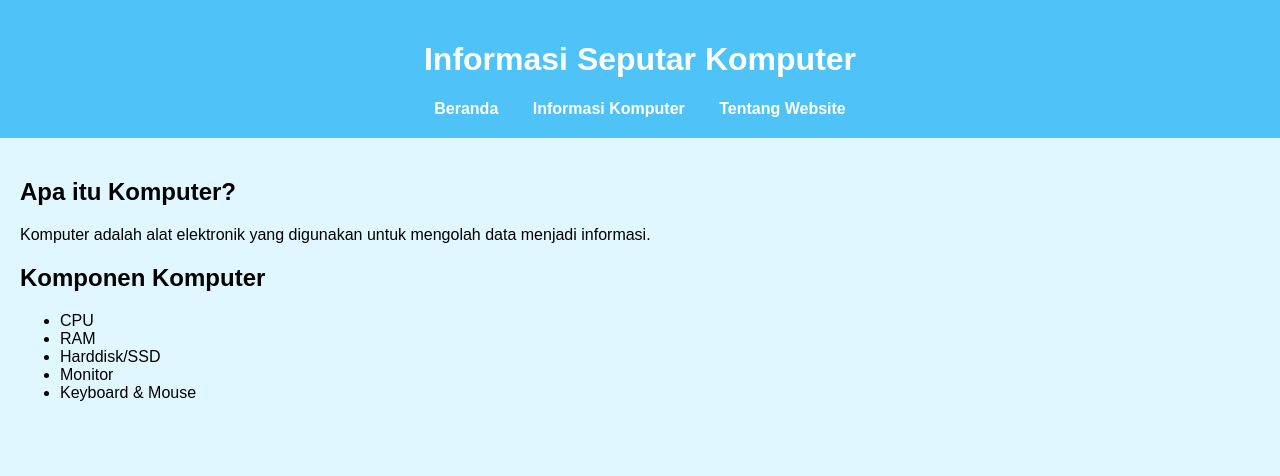
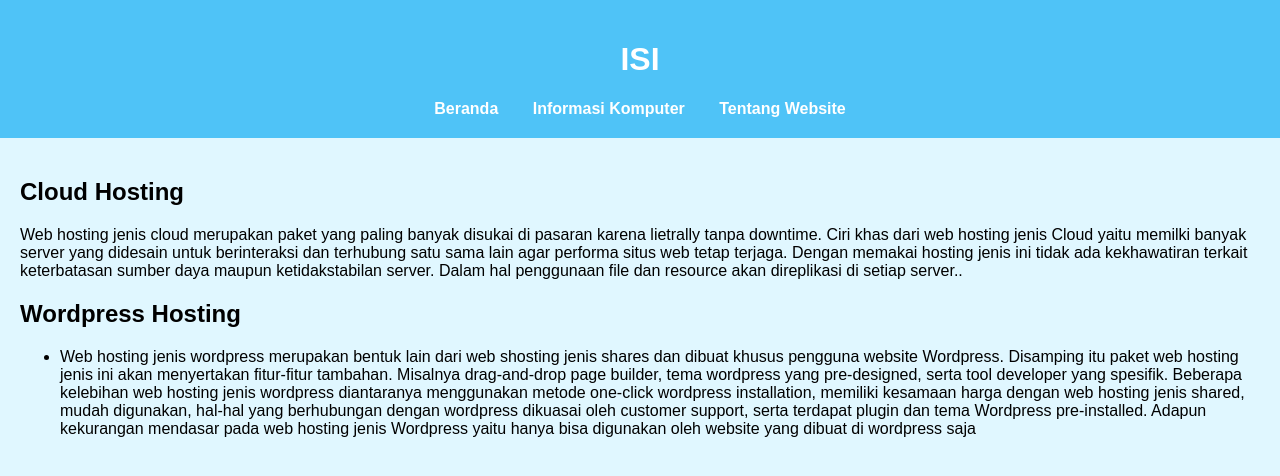
Before and after one commit to adiptyaa/adiptya, a plain HTML site: page komputer.html in a window 1280 px wide. Drawn offline with Linux system fonts and the light colour scheme.

Commit message:
Update komputer.html

```diff
--- a/komputer.html
+++ b/komputer.html
@@ -8,7 +8,7 @@
 </head>
 <body>
   <header>
-    <h1 class="animasi">Informasi Seputar Komputer</h1>
+    <h1 class="animasi">ISI</h1>
     <nav>
       <a href="index.html">Beranda</a>
       <a href="komputer.html">Informasi Komputer</a>
@@ -17,15 +17,12 @@
   </header>
   <main>
     <section>
-      <h2>Apa itu Komputer?</h2>
-      <p>Komputer adalah alat elektronik yang digunakan untuk mengolah data menjadi informasi.</p>
-      <h2>Komponen Komputer</h2>
+      <h2>Cloud Hosting</h2>
+      <p> Web hosting jenis cloud merupakan paket yang paling banyak disukai di pasaran karena lietrally tanpa downtime. Ciri khas dari web hosting jenis Cloud yaitu memilki banyak server yang didesain untuk berinteraksi dan terhubung satu sama lain agar performa situs web tetap terjaga. Dengan memakai hosting jenis ini tidak ada kekhawatiran terkait keterbatasan sumber daya maupun ketidakstabilan server. Dalam hal penggunaan file dan resource akan direplikasi di setiap server..</p>
+      <h2> Wordpress Hosting</h2>
       <ul>
-        <li>CPU</li>
-        <li>RAM</li>
-        <li>Harddisk/SSD</li>
-        <li>Monitor</li>
-        <li>Keyboard & Mouse</li>
+        <li>
+Web hosting jenis wordpress merupakan bentuk lain dari web shosting jenis shares dan dibuat khusus pengguna website Wordpress. Disamping itu paket web hosting jenis ini akan menyertakan fitur-fitur tambahan. Misalnya drag-and-drop page builder, tema wordpress yang pre-designed, serta tool developer yang spesifik. Beberapa kelebihan web hosting jenis wordpress diantaranya menggunakan metode one-click wordpress installation, memiliki kesamaan harga dengan web hosting jenis shared, mudah digunakan, hal-hal yang berhubungan dengan wordpress dikuasai oleh customer support, serta terdapat plugin dan tema Wordpress pre-installed. Adapun kekurangan mendasar pada web hosting jenis Wordpress yaitu hanya bisa digunakan oleh website yang dibuat di wordpress saja</li>
       </ul>
     </section>
   </main>
```
